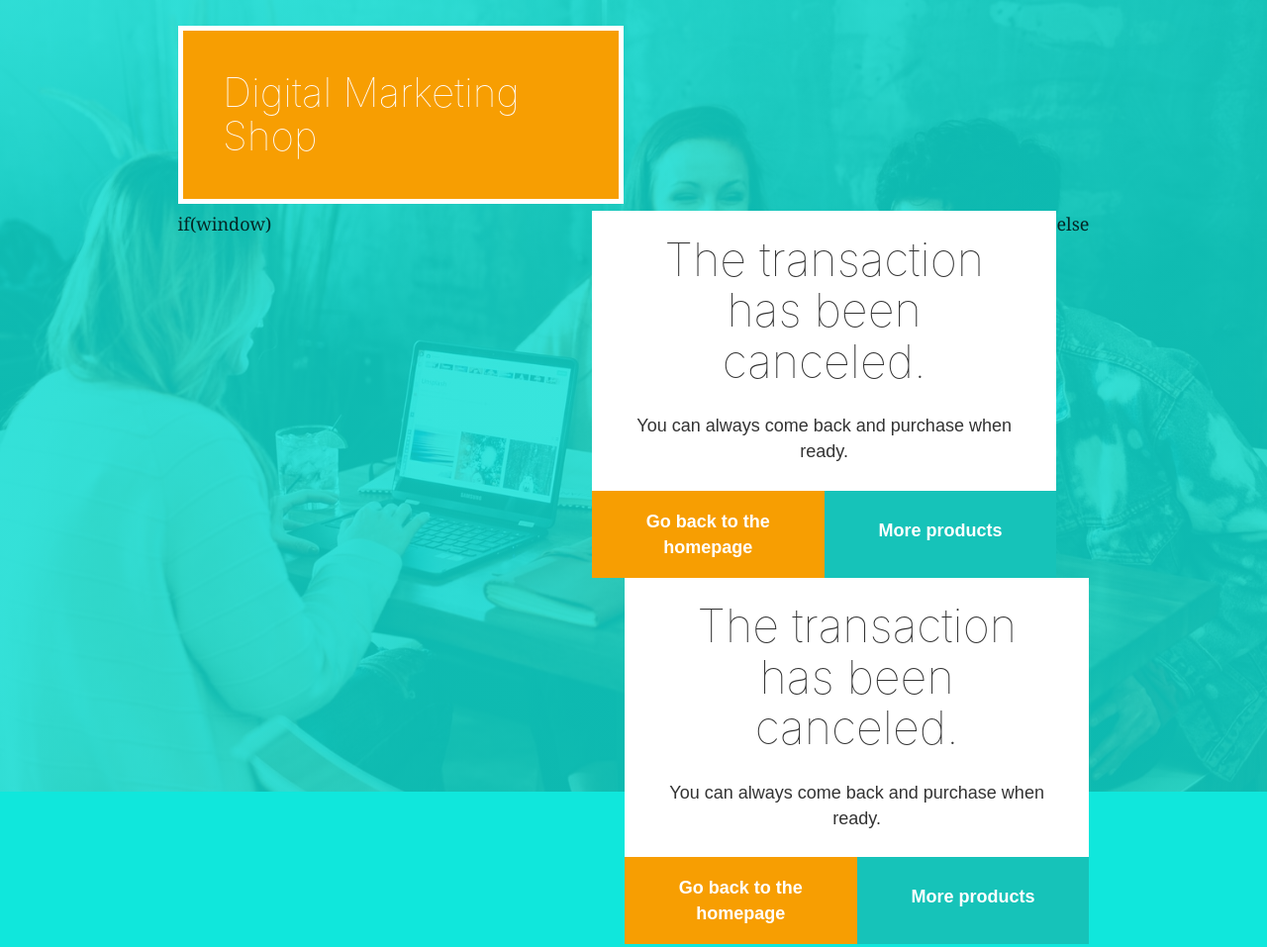
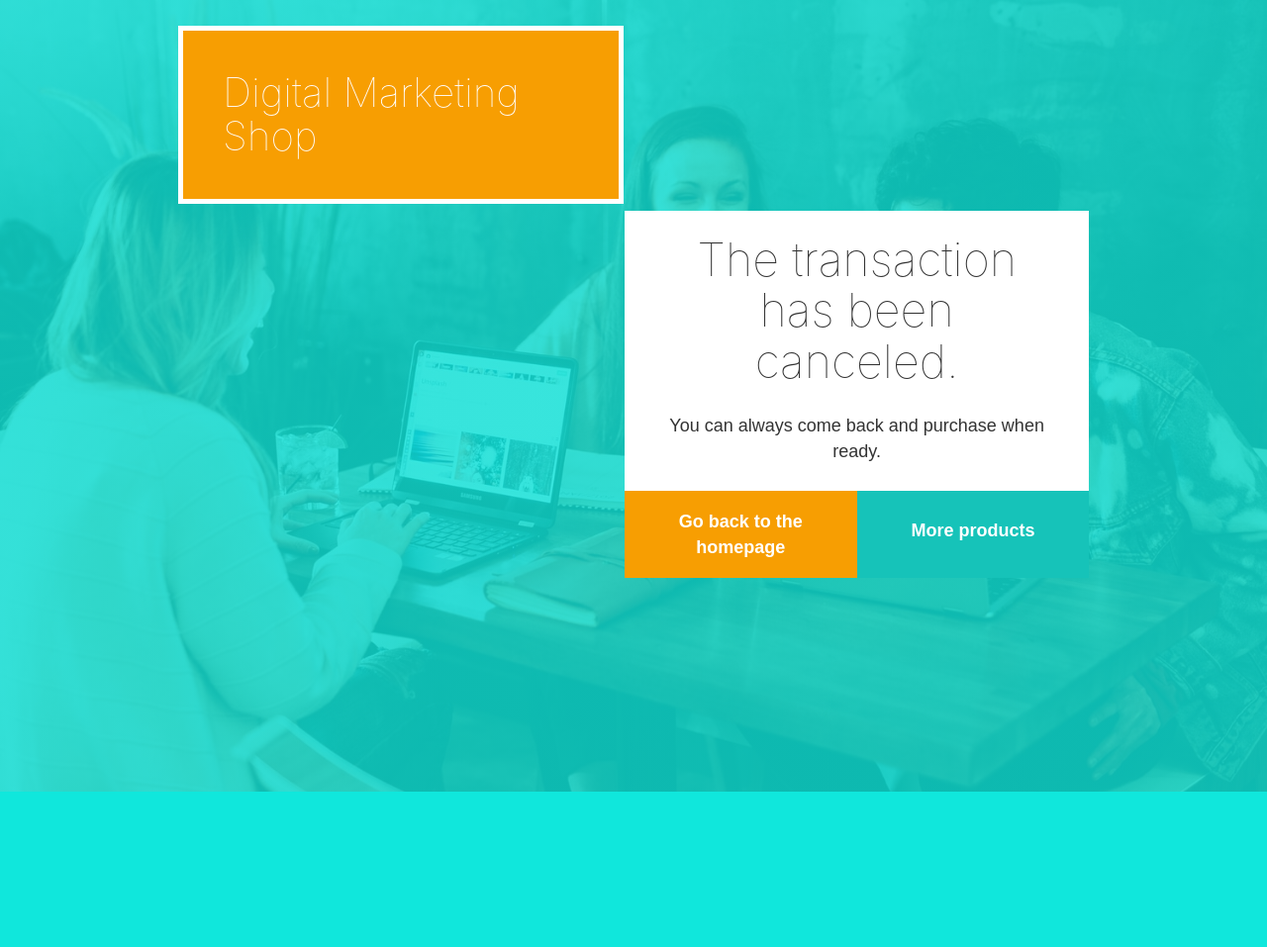
Before and after one commit to digitalNomadRudolf/seo-product-shop, a Gatsby site: page /cancel in a window 1280 px wide. Shown: the whole page at 99% size. After the commit the page ends 800 px from the top, so only its background shows below. Built offline with nearby package versions, Linux system fonts and the light colour scheme; Gatsby itself is replaced by a stand-in of ours.

Commit message:
Update layout.js

```diff
--- a/src/components/layout.js
+++ b/src/components/layout.js
@@ -35,11 +35,8 @@ const Layout = ({ children }) => {
           paddingTop: 0,
         }}
       >
-       if(window) {
-          <main className={`maincontent ${window.location.pathname !== '/products' ? 'addbg' : 'takeflex'}`}>{children}</main>
-        } else {
           <main className={`maincontent`}>{children}</main>
-        }
+
         {/* <footer className="footer">
           © {new Date().getFullYear()}, Built with
           {` `}
```
